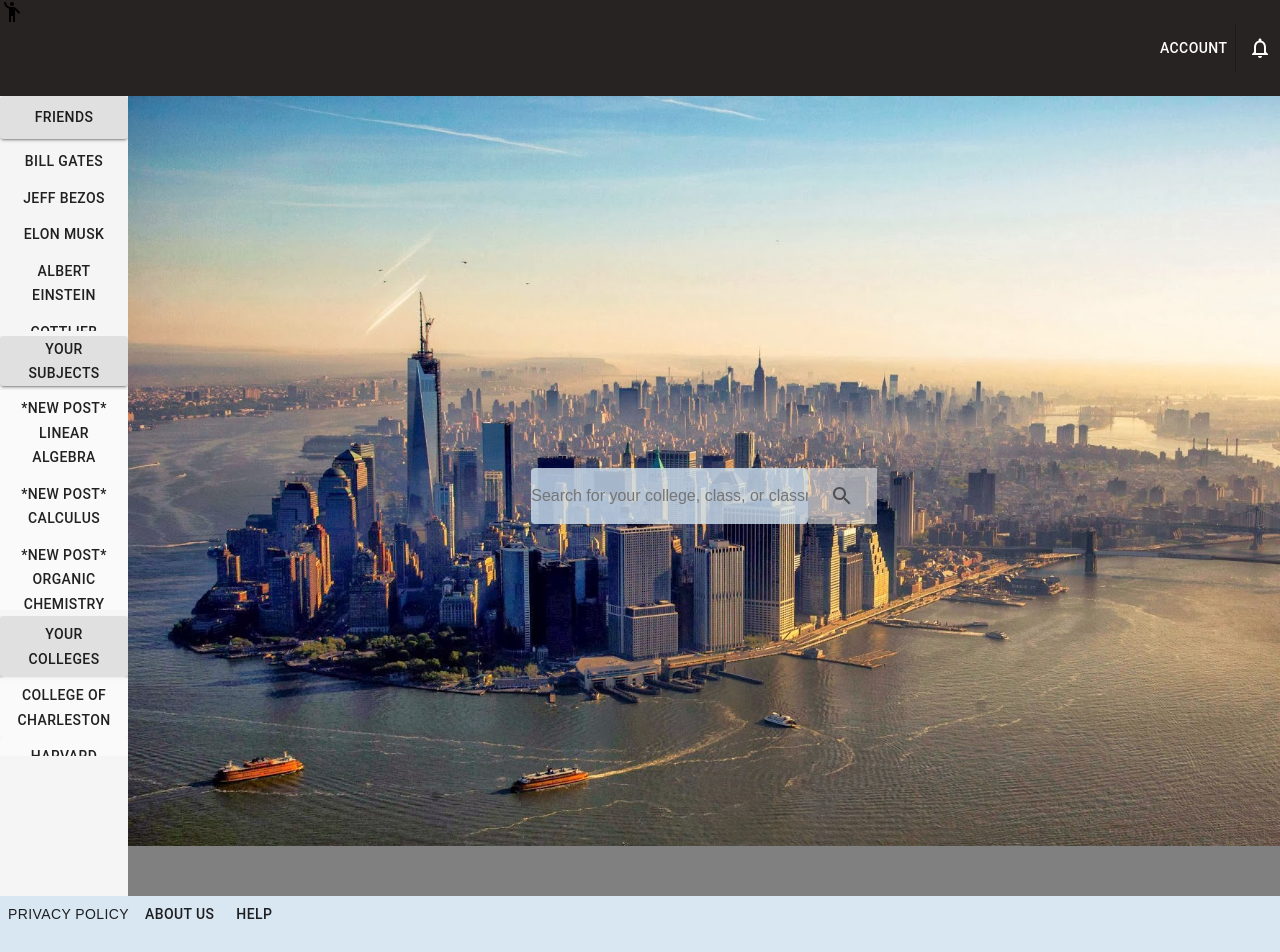
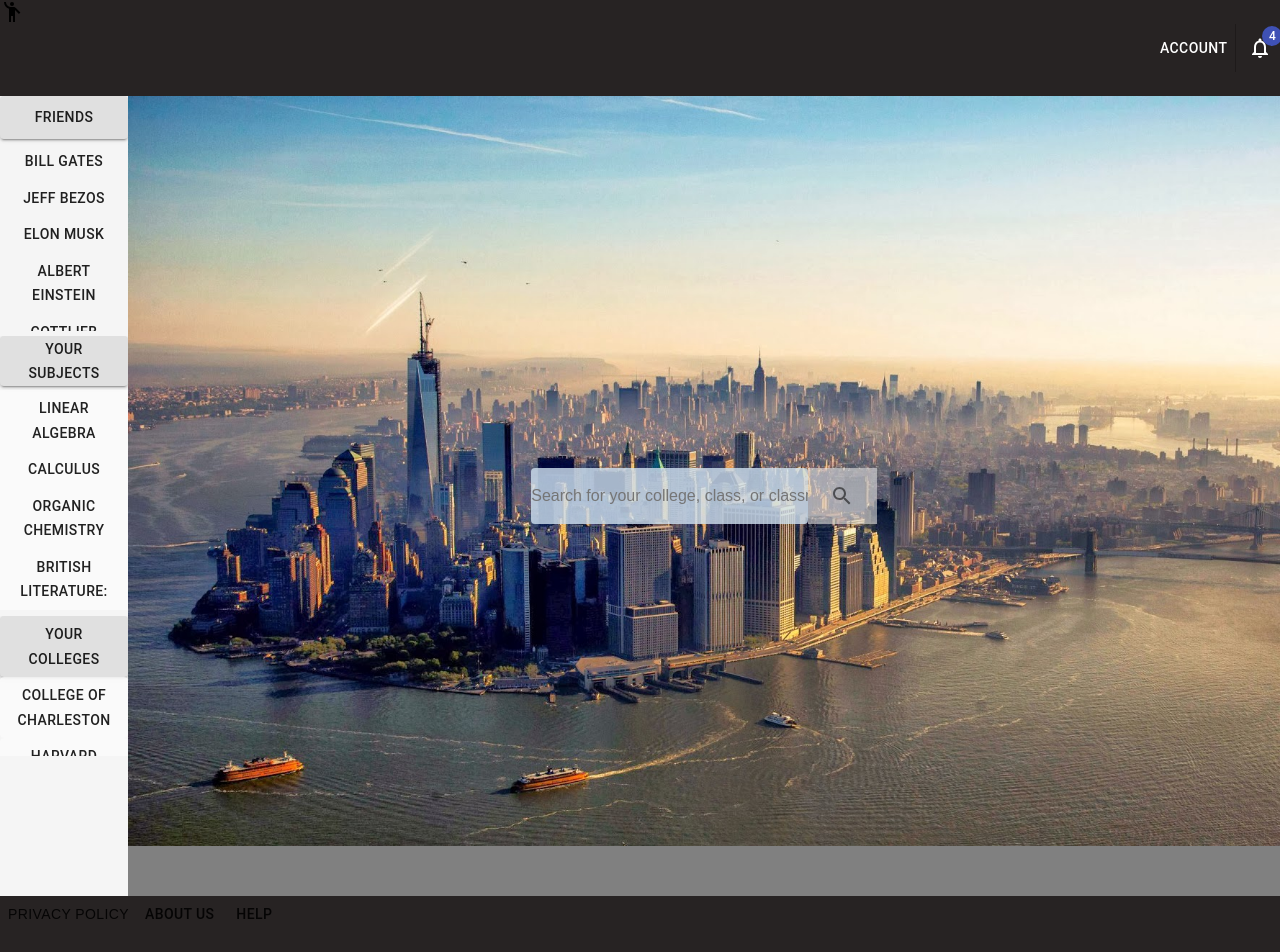
Before and after one commit to hafey1/studybuddy, a React (Create React App) app: page / in a window 1280 px wide. Shown: the top 952 px of the page. Built offline with nearby package versions, Linux system fonts and the light colour scheme.

Commit message:
changes to header/footer

```diff
--- a/src/App.js
+++ b/src/App.js
@@ -5,6 +5,7 @@ import './App.scss';
 import EmojiPeopleTwoToneIcon from '@material-ui/icons/EmojiPeopleTwoTone';
 import SearchIcon from '@material-ui/icons/Search';
 import IconButton from '@material-ui/core/IconButton';
+import Badge from '@material-ui/core/Badge';
 import SettingsIcon from '@material-ui/icons/Settings';
 import Button from '@material-ui/core/Button';
 import ButtonGroup from '@material-ui/core/ButtonGroup';
@@ -106,7 +107,10 @@ class App extends Component {
               <Button style={{color : "white"}}>Account</Button>
 
               <IconButton>
-                <NotificationsNoneIcon style={{color : "white"}}/>
+                <Badge badgeContent={4} color="primary">
+
+                  <NotificationsNoneIcon style={{color : "white"}}/>
+                </Badge>
               </IconButton>
               <IconButton>
                 <SettingsIcon style={{color : "white"}}/>
@@ -119,7 +123,7 @@ class App extends Component {
 
           <aside style={{backgroundColor: "whitesmoke"}}>
               <div className="friendTab">
-                <Button variant="contained" style={{width : "100%"}}>friends</Button>
+                <Button variant="contained" style={{width : "100%"}}>FRIENDS</Button>
                 <div className="friends">
                   <Button>Bill Gates</Button>
                   <Button>Jeff Bezos</Button>
@@ -131,16 +135,16 @@ class App extends Component {
             </div>
 
               <div className="friendTab">
-                <Button  variant="contained" style={{width : "100%"}}>Your Subjects</Button>
+                <Button  variant="contained" style={{width : "100%"}}>YOUR SUBJECTS</Button>
                 <div className="friends">
-                    <Button style={{borderRadius: "0%", backgroundColor : "rgba(251, 251, 251, .87)"}}>*New Post* Linear Algebra</Button>
-                    <Button style={{borderRadius: "0%", backgroundColor : "rgba(251, 251, 251, .87)"}} >*New Post* Calculus</Button>
-                    <Button style={{borderRadius: "0%", backgroundColor : "rgba(251, 251, 251, .87)"}} disableElevation>*New Post* Organic Chemistry</Button>
-                    <Button style={{borderRadius: "0%", backgroundColor : "rgba(251, 251, 251, .87)"}} disableElevation>*New Post* British Literature: Charles Dickens</Button>
+                    <Button style={{borderRadius: "0%", backgroundColor : "rgba(251, 251, 251, .87)"}}>Linear Algebra</Button>
+                    <Button style={{borderRadius: "0%", backgroundColor : "rgba(251, 251, 251, .87)"}} >Calculus</Button>
+                    <Button style={{borderRadius: "0%", backgroundColor : "rgba(251, 251, 251, .87)"}} disableElevation>Organic Chemistry</Button>
+                    <Button style={{borderRadius: "0%", backgroundColor : "rgba(251, 251, 251, .87)"}} disableElevation>British Literature: Charles Dickens</Button>
                   </div>
               </div>
               <div className="colleges">
-                    <Button variant= "contained">Your Colleges</Button>
+                    <Button variant= "contained" style={{width : "100%"}}>Your Colleges</Button>
                     <Button style={{backgroundColor : "rgba(251, 251, 251, .87)"}} disableElevation>College of Charleston</Button>
                     <Button style={{backgroundColor : "rgba(251, 251, 251, .87)"}} disableElevation>Harvard University</Button>
                     <Button style={{backgroundColor : "rgba(251, 251, 251, .87)"}} disableElevation>Oxford University</Button>
--- a/src/App.scss
+++ b/src/App.scss
@@ -84,7 +84,7 @@ nav {
 
 footer {
   padding-bottom: 10;
-  background-color: rgba(208, 225, 241, .8);
+  background-color: #272323;
   grid-column: 1 / 3;
   grid-row: 3;
   z-index: 2;
```
